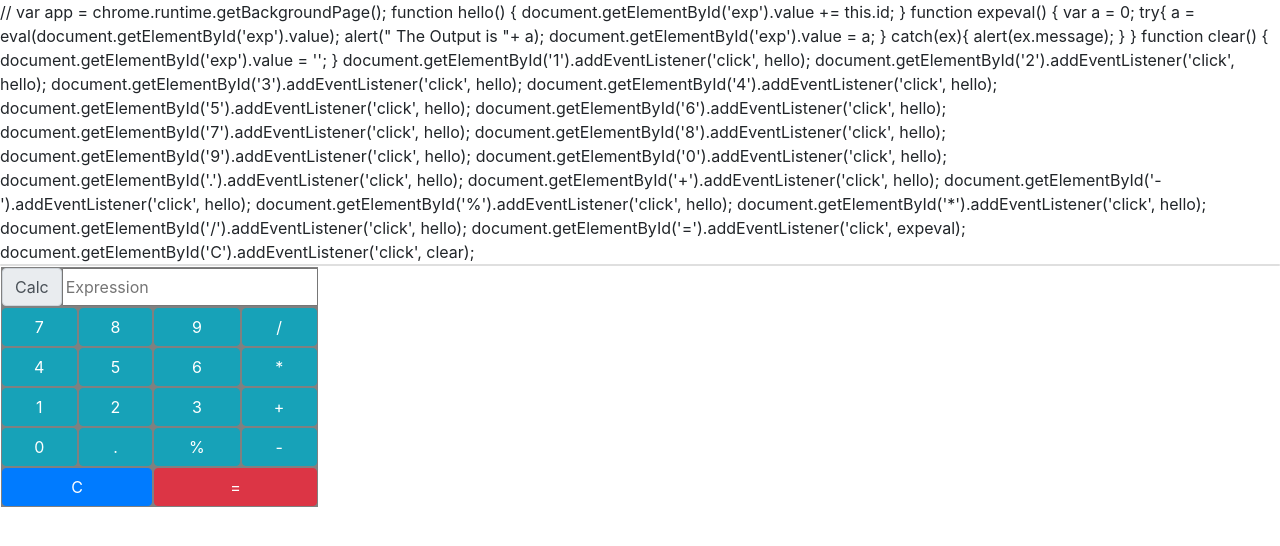
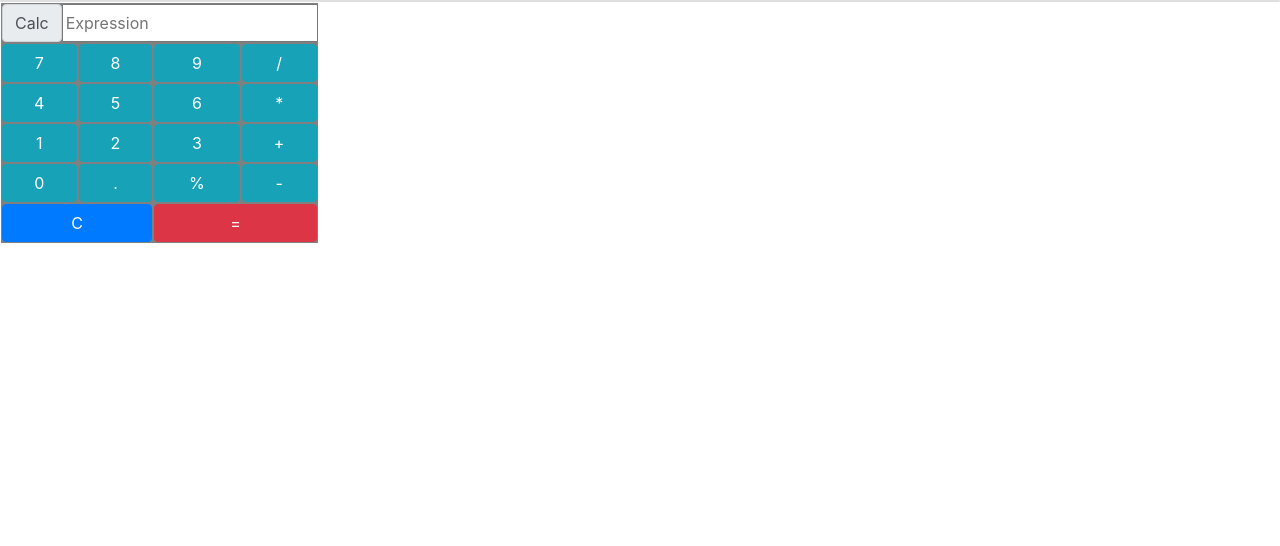
Before and after one commit to vaisakhn/calculator, a website: page public/index.html in a window 1280 px wide. Drawn offline with nearby package versions, Linux system fonts and the light colour scheme.

Commit message:
Update index.html

```diff
--- a/public/index.html
+++ b/public/index.html
@@ -5,9 +5,7 @@
 <head>
   <title>calculator
   </title>
-  <sript>
-
-// var app = chrome.runtime.getBackgroundPage();
+  <script type="text/javascript">
 
 function hello() {
   document.getElementById('exp').value += this.id;
```
Lines whose indentation alone changed are shown as unchanged.
